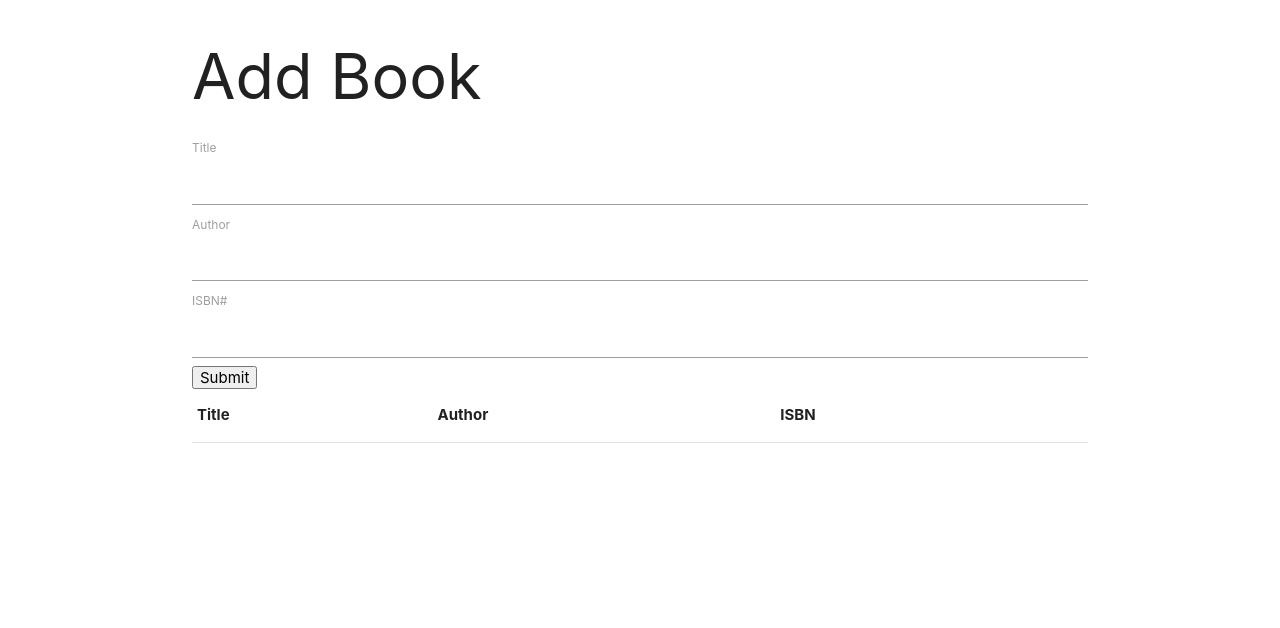
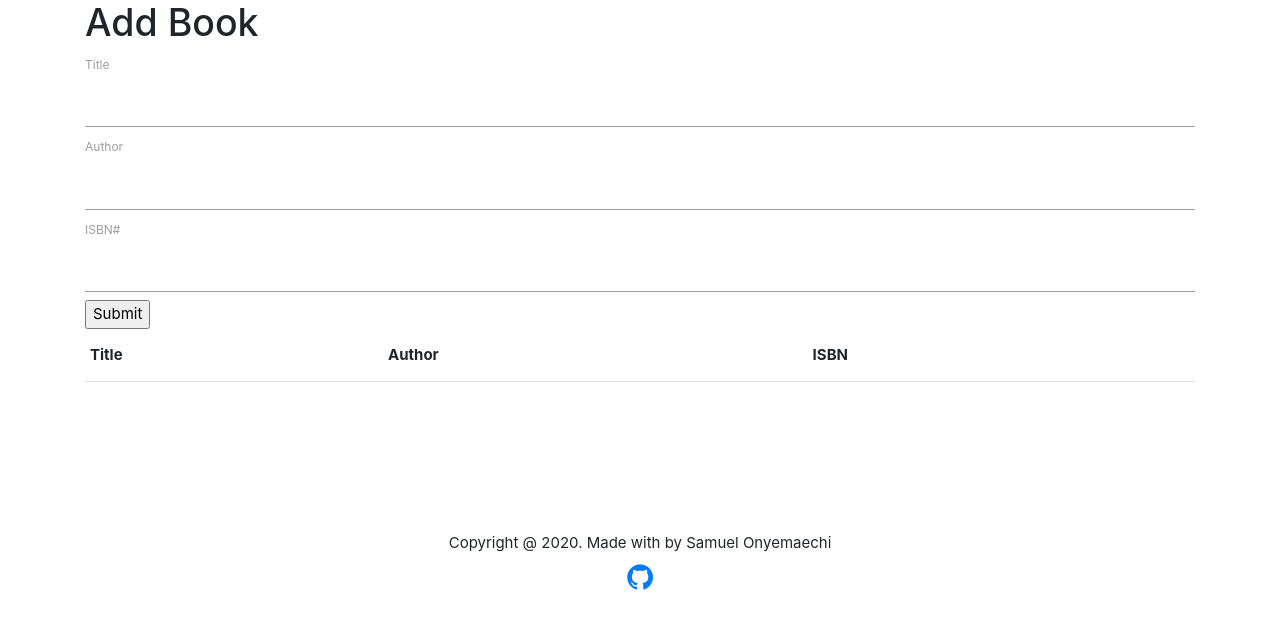
Before and after one commit to sam0810-Tech/Book-List, a plain HTML site: page index.html in a window 1280 px wide. Drawn offline with nearby package versions, Linux system fonts and the light colour scheme.

Commit message:
<link rel=stylesheet href=https://stackpath.bootstrapcdn.com/bootstrap/4.5.0/css/bootstrap.min.css integrity=sha384-9aIt2nRpC12Uk9gS9baDl411NQApFmC26EwAOH8WgZl5MYYxFfc+NcPb1dKGj7Sk crossorigin=anonymous>     <link rel=stylesheet href=https://stackpath.bootstrapcdn.com/font-awesome/4.7.0/css/font-awesome.min.css      integrity=sha384-wvfXpqpZZVQGK6TAh5PVlGOfQNHSoD2xbE+QkPxCAFlNEevoEH3Sl0sibVcOQVnN crossorigin=anonymous>      <link rel=stylesheet href=https://stackpath.bootstrapcdn.com/font-awesome/4.7.0/css/font-awesome.min.css integrity=sha384-wvfXpqpZZVQGK6TAh5PVlGOfQNHSoD2xbE+QkPxCAFlNEevoEH3Sl0sibVcOQVnN crossorigin=anonymous>

```diff
--- a/index.html
+++ b/index.html
@@ -4,6 +4,10 @@
     <meta charset="UTF-8">
     <meta name="viewport" content="width=device-width, initial-scale=1.0">
     <link rel="stylesheet" href="https://cdnjs.cloudflare.com/ajax/libs/materialize/1.0.0/css/materialize.min.css">
+    <link rel="stylesheet" href="https://stackpath.bootstrapcdn.com/bootstrap/4.5.0/css/bootstrap.min.css" integrity="sha384-9aIt2nRpC12Uk9gS9baDl411NQApFmC26EwAOH8WgZl5MYYxFfc+NcPb1dKGj7Sk" crossorigin="anonymous">
+    <link rel="stylesheet" href="https://stackpath.bootstrapcdn.com/font-awesome/4.7.0/css/font-awesome.min.css"
+     integrity="sha384-wvfXpqpZZVQGK6TAh5PVlGOfQNHSoD2xbE+QkPxCAFlNEevoEH3Sl0sibVcOQVnN" crossorigin="anonymous">
+     <link rel="stylesheet" href="https://stackpath.bootstrapcdn.com/font-awesome/4.7.0/css/font-awesome.min.css" integrity="sha384-wvfXpqpZZVQGK6TAh5PVlGOfQNHSoD2xbE+QkPxCAFlNEevoEH3Sl0sibVcOQVnN" crossorigin="anonymous">
     <!-- <link rel="stylesheet" href="http://cdnjs.cloudflare.com/ajax/libs/skeleton/2.0.4/skeleton.css" /> -->
     <link rel="stylesheet" href="style.css">
     <title>Book List</title>
@@ -43,6 +47,9 @@
              <tbody id="book-list"></tbody>
          </table>
     </div>
+    <footer class="footer text-center">
+        Copyright @ 2020. Made with  by Samuel Onyemaechi <a href="https://github.com/sam0810-Tech" class="nav-link" target="blank"><i class="fa fa-github fa-2x"></i></a>
+      </footer>
 
 
     <script src="appes6.js"></script>
--- a/style.css
+++ b/style.css
@@ -11,3 +11,7 @@
 .error {
     background: red;
 }
+
+.footer {
+    margin-top: 150px;
+}
```
